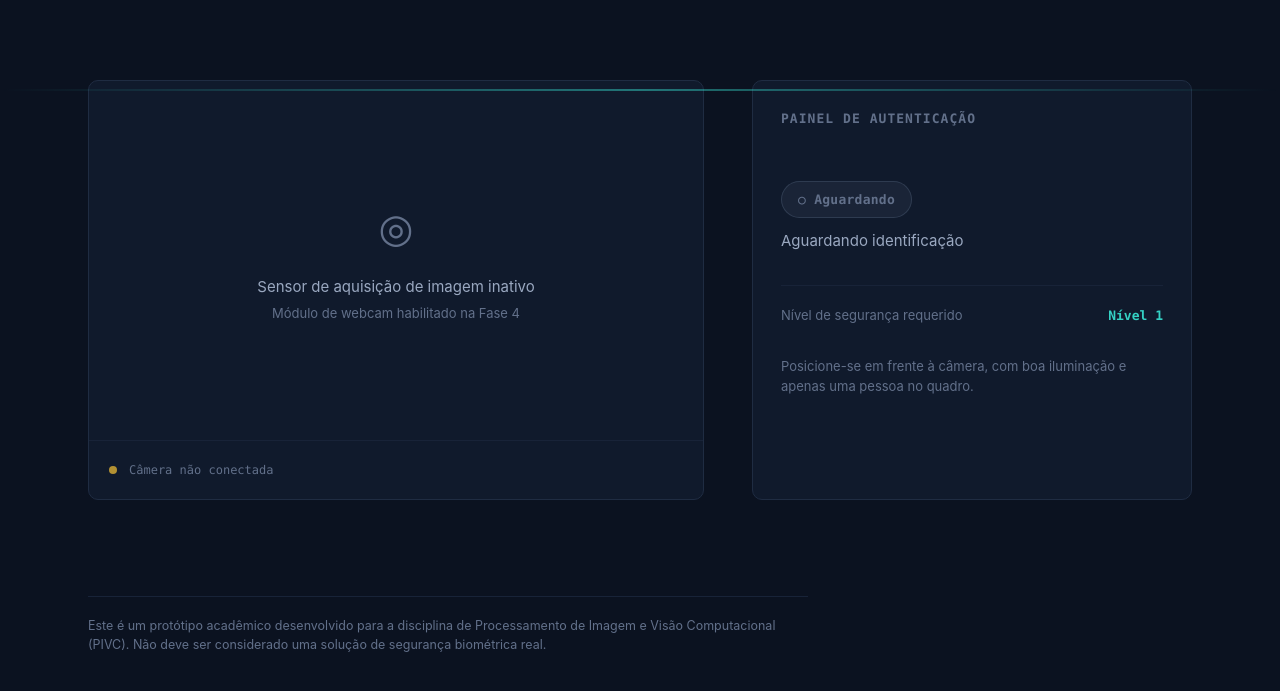
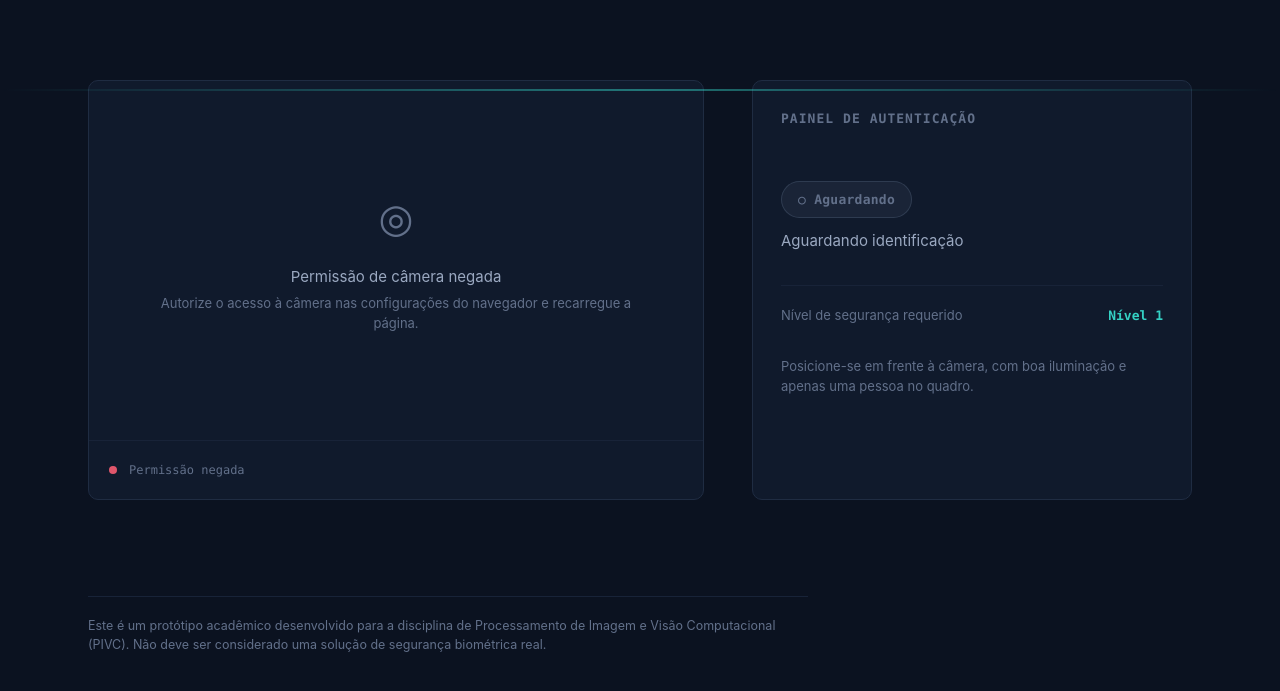
Before and after one commit to PhOlivs/sistema-biometrico, a Flask app: page /autenticacao in a window 1280 px wide. Shown: the part 71-762 px from the top of the page. Run offline with Flask 3, Linux system fonts and the light colour scheme.

Commit message:
feat: cria camera e solicitação de acesso

```diff
--- a/static/css/style.css
+++ b/static/css/style.css
@@ -35,16 +35,11 @@
 
     /* Cores semânticas dos estados de autenticação.
        Reaproveitadas tanto no painel de status quanto nos badges. */
-  --color-neutral: #62708a;
-  /* aguardando */
-  --color-info: #4d8dff;
-  /* identificado */
-  --color-ok: #34d1a0;
-  /* autorizado */
-  --color-danger: #e0566b;
-  /* negado */
-  --color-warning: #d1a634;
-  /* erro / pendente */
+    --color-neutral: #62708a;      /* aguardando */
+    --color-info: #4d8dff;         /* identificado */
+    --color-ok: #34d1a0;           /* autorizado */
+    --color-danger: #e0566b;       /* negado */
+    --color-warning: #d1a634;      /* erro / pendente */
 
     --font-body: -apple-system, "Segoe UI", Roboto, "Helvetica Neue", Arial, sans-serif;
     --font-mono: "SFMono-Regular", Consolas, "Liberation Mono", Menlo, monospace;
@@ -71,8 +66,7 @@
     box-sizing: border-box;
 }
 
-html,
-body {
+html, body {
     height: 100%;
 }
 
@@ -85,11 +79,7 @@ body {
     -webkit-font-smoothing: antialiased;
 }
 
-h1,
-h2,
-h3,
-p,
-ul {
+h1, h2, h3, p, ul {
     margin: 0;
 }
 
@@ -114,28 +104,11 @@ ul {
 }
 
 @keyframes scan {
-  0% {
-    top: 0%;
-    opacity: 0;
-  }
-
-  5% {
-    opacity: 0.5;
-  }
-
-  50% {
-    top: 100%;
-    opacity: 0.5;
-  }
-
-  55% {
-    opacity: 0;
-  }
-
-  100% {
-    top: 100%;
-    opacity: 0;
-  }
+    0%   { top: 0%; opacity: 0; }
+    5%   { opacity: 0.5; }
+    50%  { top: 100%; opacity: 0.5; }
+    55%  { opacity: 0; }
+    100% { top: 100%; opacity: 0; }
 }
 
 .topbar {
@@ -347,15 +320,8 @@ ul {
 }
 
 @keyframes pulse {
-
-  0%,
-  100% {
-    opacity: 1;
-  }
-
-  50% {
-    opacity: 0.6;
-  }
+    0%, 100% { opacity: 1; }
+    50%      { opacity: 0.6; }
 }
 
 .badge--identified {
@@ -488,6 +454,14 @@ ul {
     min-height: 420px;
 }
 
+.camera-feed {
+    flex: 1;
+    width: 100%;
+    min-height: 0;
+    object-fit: cover;
+    background: #000;
+}
+
 .camera-placeholder {
     flex: 1;
     display: flex;
@@ -605,7 +579,6 @@ ul {
    ---------------------------------------------------------- */
 
 @media (max-width: 1024px) {
-
     .hero,
     .auth-layout {
         grid-template-columns: 1fr;
--- a/static/js/camera.js
+++ b/static/js/camera.js
@@ -0,0 +1,138 @@
+/**
+ * BIOAUTH - camera.js
+ * --------------------------------------------------------------
+ * Responsável pela AQUISIÇÃO DE IMAGEM (etapa 1 do processamento
+ * digital de imagem): solicita acesso à webcam via getUserMedia()
+ * e exibe o vídeo ao vivo na tela de autenticação.
+ *
+ * Este módulo NÃO realiza detecção facial, extração de
+ * características, reconhecimento nem autorização. Essas
+ * responsabilidades pertencem a módulos futuros (biometric/,
+ * services/), que receberão apenas um frame já capturado por aqui.
+ *
+ * Fluxo desta fase:
+ *   webcam → getUserMedia() → <video> exibido no navegador
+ *
+ * Fluxo que será adicionado nas próximas fases:
+ *   <video> → captura de um frame (canvas) → envio ao Flask →
+ *   camera_service.py → face_detector.py → ...
+ */
+
+(function () {
+    "use strict";
+
+    const video = document.getElementById("camera-feed");
+    const placeholder = document.getElementById("camera-placeholder");
+    const statusDot = document.getElementById("camera-status-dot");
+    const footerText = document.getElementById("camera-footer-text");
+
+    // Se a página atual não tiver os elementos de câmera (ex.: index.html),
+    // este script simplesmente não faz nada.
+    if (!video || !placeholder || !statusDot || !footerText) {
+        return;
+    }
+
+    const placeholderTitle = placeholder.querySelector(".camera-status-text");
+    const placeholderHint = placeholder.querySelector(".camera-status-hint");
+
+    /**
+     * Atualiza o indicador de status no rodapé do card da câmera.
+     * O estado é comunicado por texto E cor (não depende só da cor).
+     */
+    function setFooterStatus(state, message) {
+        statusDot.className = "status-dot status-dot--" + state;
+        footerText.textContent = message;
+    }
+
+    /**
+     * Exibe o placeholder (câmera inativa ou com erro) e esconde o vídeo.
+     */
+    function showPlaceholder(title, hint) {
+        video.hidden = true;
+        placeholder.hidden = false;
+        placeholderTitle.textContent = title;
+        placeholderHint.textContent = hint;
+    }
+
+    /**
+     * Exibe o vídeo ao vivo e esconde o placeholder.
+     */
+    function showVideo() {
+        placeholder.hidden = true;
+        video.hidden = false;
+    }
+
+    /**
+     * Traduz os erros do getUserMedia() para mensagens amigáveis,
+     * conforme os cenários previstos no projeto (câmera não encontrada,
+     * câmera ocupada, permissão negada).
+     */
+    function handleCameraError(error) {
+        console.error("Erro ao acessar a câmera:", error);
+
+        switch (error.name) {
+            case "NotFoundError":
+            case "OverconstrainedError":
+                showPlaceholder(
+                    "Câmera não encontrada",
+                    "Verifique se há uma webcam conectada ao dispositivo."
+                );
+                setFooterStatus("error", "Câmera não encontrada");
+                break;
+
+            case "NotReadableError":
+            case "TrackStartError":
+                showPlaceholder(
+                    "Câmera ocupada",
+                    "A câmera pode estar sendo usada por outro aplicativo."
+                );
+                setFooterStatus("error", "Câmera ocupada");
+                break;
+
+            case "NotAllowedError":
+            case "PermissionDeniedError":
+                showPlaceholder(
+                    "Permissão de câmera negada",
+                    "Autorize o acesso à câmera nas configurações do navegador e recarregue a página."
+                );
+                setFooterStatus("error", "Permissão negada");
+                break;
+
+            default:
+                showPlaceholder(
+                    "Erro ao acessar a câmera",
+                    "Ocorreu um erro inesperado ao iniciar o sensor de imagem."
+                );
+                setFooterStatus("error", "Erro desconhecido");
+        }
+    }
+
+    /**
+     * Solicita acesso à webcam e conecta o stream ao elemento <video>.
+     */
+    async function startCamera() {
+        if (!navigator.mediaDevices || !navigator.mediaDevices.getUserMedia) {
+            showPlaceholder(
+                "Câmera não suportada",
+                "Este navegador não oferece suporte à captura de vídeo."
+            );
+            setFooterStatus("error", "Câmera não suportada");
+            return;
+        }
+
+        try {
+            const stream = await navigator.mediaDevices.getUserMedia({
+                video: { width: 640, height: 480 },
+                audio: false,
+            });
+
+            video.srcObject = stream;
+            showVideo();
+            setFooterStatus("ok", "Câmera ativa");
+        } catch (error) {
+            handleCameraError(error);
+        }
+    }
+
+    startCamera();
+})();
--- a/templates/authentication.html
+++ b/templates/authentication.html
@@ -6,14 +6,17 @@
 <div class="auth-layout">
 
     <div class="camera-area">
-    <div class="camera-placeholder">
+        <video id="camera-feed" class="camera-feed" autoplay playsinline muted hidden></video>
+
+        <div id="camera-placeholder" class="camera-placeholder">
             <span class="camera-icon">◎</span>
-      <p class="camera-status-text">Sensor de aquisição de imagem inativo</p>
-      <p class="camera-status-hint">Módulo de webcam habilitado na Fase 4</p>
+            <p class="camera-status-text">Solicitando acesso à câmera…</p>
+            <p class="camera-status-hint">Autorize o uso da webcam quando solicitado pelo navegador</p>
         </div>
+
         <div class="camera-footer">
-      <span class="status-dot status-dot--pending"></span>
-      <span>Câmera não conectada</span>
+            <span id="camera-status-dot" class="status-dot status-dot--pending"></span>
+            <span id="camera-footer-text">Câmera não conectada</span>
         </div>
     </div>
 
@@ -57,3 +60,7 @@
 
 </div>
 {% endblock %}
+
+{% block scripts %}
+<script src="{{ url_for('static', filename='js/camera.js') }}"></script>
+{% endblock %}
--- a/templates/base.html
+++ b/templates/base.html
@@ -1,13 +1,11 @@
 <!DOCTYPE html>
 <html lang="pt-BR">
-
 <head>
     <meta charset="UTF-8">
     <meta name="viewport" content="width=device-width, initial-scale=1.0">
     <title>{% block title %}{{ system_name }} · {{ system_subtitle }}{% endblock %}</title>
     <link rel="stylesheet" href="{{ url_for('static', filename='css/style.css') }}">
 </head>
-
 <body>
 
     <div class="scanline"></div>
@@ -36,6 +34,7 @@
         </p>
     </footer>
 
+    {% block scripts %}{% endblock %}
+
 </body>
-
 </html>
```
Lines whose indentation alone changed are shown as unchanged.
